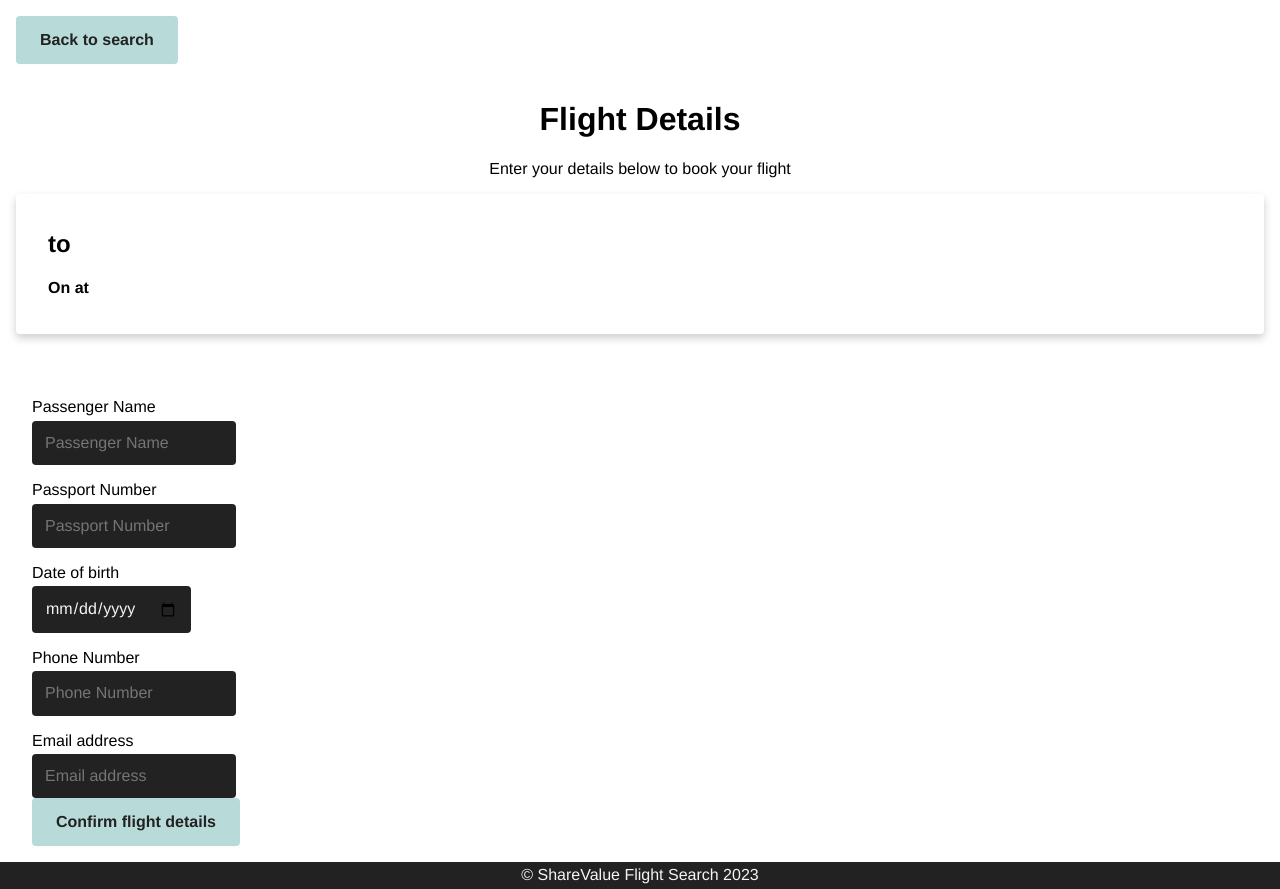
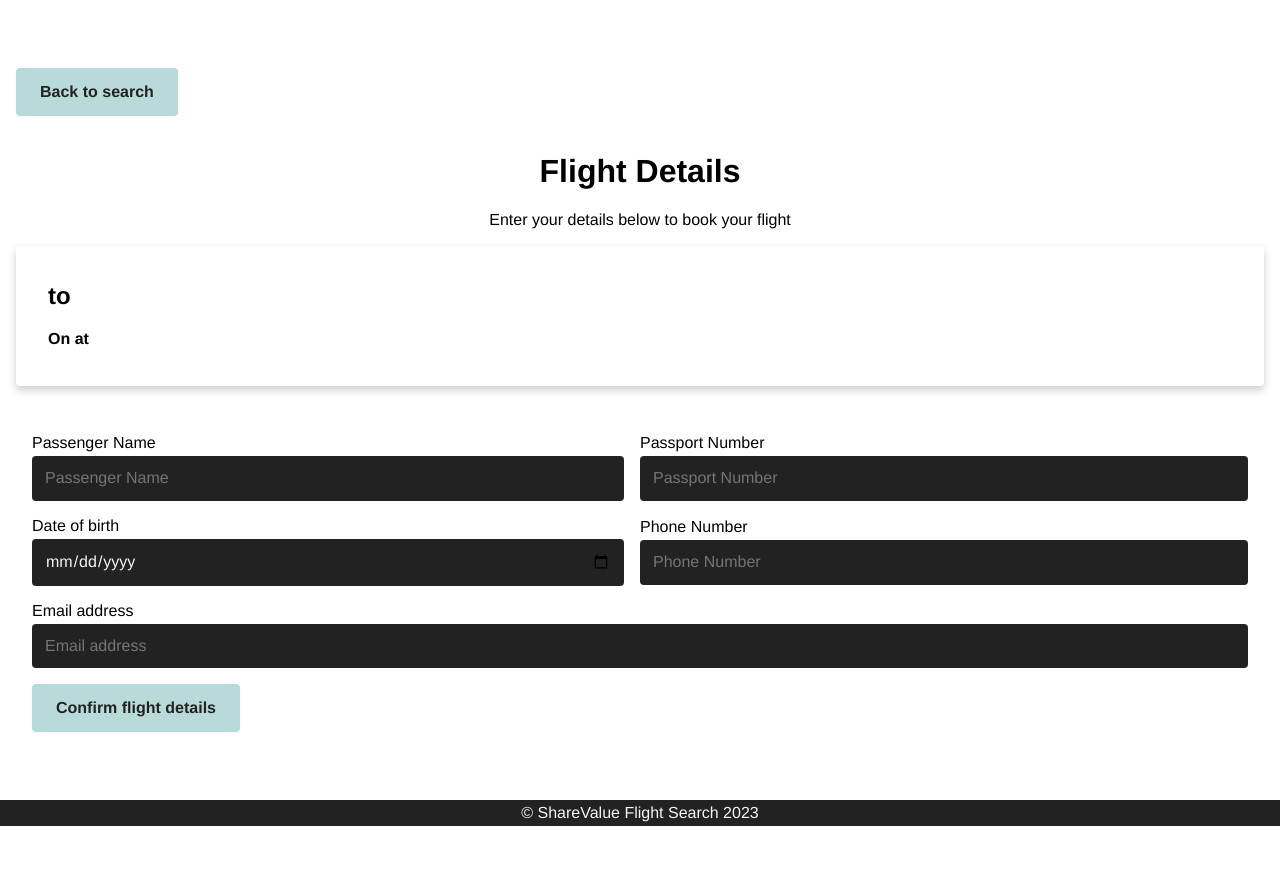
Before and after one commit to Divanvant/shareValue-frontend-assessment, a Vue app: page /flight-details/1 in a window 1280 px wide. After the commit the page ends 826 px from the top, so only its background shows below. Built offline with nearby package versions, Linux system fonts and the light colour scheme.

Commit message:
style: inputs

```diff
--- a/src/assets/main.css
+++ b/src/assets/main.css
@@ -55,6 +55,11 @@ button:active, .button:active {
 
 form {
   padding: calc(var(--spacing) * 4);
+}
+
+label {
+  display: flex;
+  flex-direction: column;
 }
 
 label > span {
--- a/src/views/FlightDetailsView.vue
+++ b/src/views/FlightDetailsView.vue
@@ -70,8 +70,6 @@ const confirmFlightDetails = () => {
   }
   errorText.value = "";
 
-  alert("Booking your flight");
-
   router.push({
     path: `/flight-confirmation/${
       flightId.value
@@ -108,6 +106,8 @@ const confirmFlightDetails = () => {
       />
     </main>
     <form @submit.prevent="confirmFlightDetails">
+      <div class="form-row">
+        <div class="form-column">
           <label for="passengerName">
             <span>Passenger Name</span>
             <input
@@ -118,7 +118,9 @@ const confirmFlightDetails = () => {
               v-model="flightDetails.passengerName"
             />
           </label>
+        </div>
 
+        <div class="form-column">
           <label for="passportNumber">
             <span>Passport Number</span>
             <input
@@ -129,7 +131,11 @@ const confirmFlightDetails = () => {
               v-model="flightDetails.passportNumber"
             />
           </label>
+        </div>
+      </div>
 
+      <div class="form-row">
+        <div class="form-column">
           <label for="dateOfBirth">
             <span>Date of birth</span>
             <input
@@ -139,7 +145,9 @@ const confirmFlightDetails = () => {
               v-model="flightDetails.dateOfBirth"
             />
           </label>
+        </div>
 
+        <div class="form-column">
           <label for="phoneNumber">
             <span>Phone Number</span>
             <input
@@ -150,7 +158,11 @@ const confirmFlightDetails = () => {
               v-model="flightDetails.phone"
             />
           </label>
+        </div>
+      </div>
 
+      <div class="form-row">
+        <div class="form-column">
           <label for="email">
             <span>Email address</span>
             <input
@@ -161,6 +173,8 @@ const confirmFlightDetails = () => {
               v-model="flightDetails.email"
             />
           </label>
+        </div>
+      </div>
 
       <div v-if="errorText !== ''" class="error">
         {{ errorText }}
@@ -172,6 +186,18 @@ const confirmFlightDetails = () => {
 </template>
 
 <style scoped>
+.form-row {
+  display: flex;
+  flex-direction: column;
+  align-items: center;
+  justify-content: center;
+}
+
+.form-column {
+  flex: 1;
+  width: 100%;
+  margin-bottom: calc(var(--spacing) * 4);
+}
 .back-button {
   padding: calc(var(--spacing) * 4) 0;
 }
@@ -182,4 +208,17 @@ form > label > span {
   margin-top: calc(var(--spacing) * 4);
   display: block;
 }
+
+@media (min-width: 960px) {
+  .form-row {
+    flex-flow: row nowrap;
+  }
+  .form-column {
+    width: 50%;
+  }
+
+  .form-column:not(:last-child) label {
+    padding-right: calc(var(--spacing) * 4);
+  }
+}
 </style>
```
Lines whose indentation alone changed are shown as unchanged.
